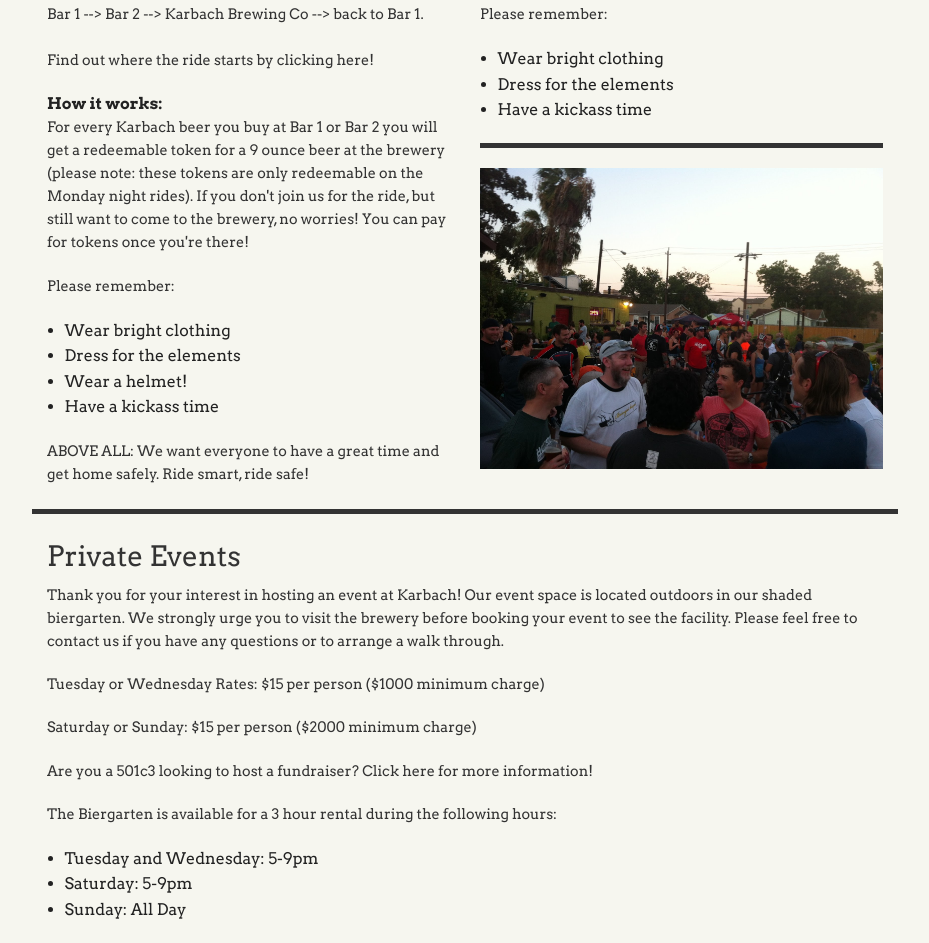
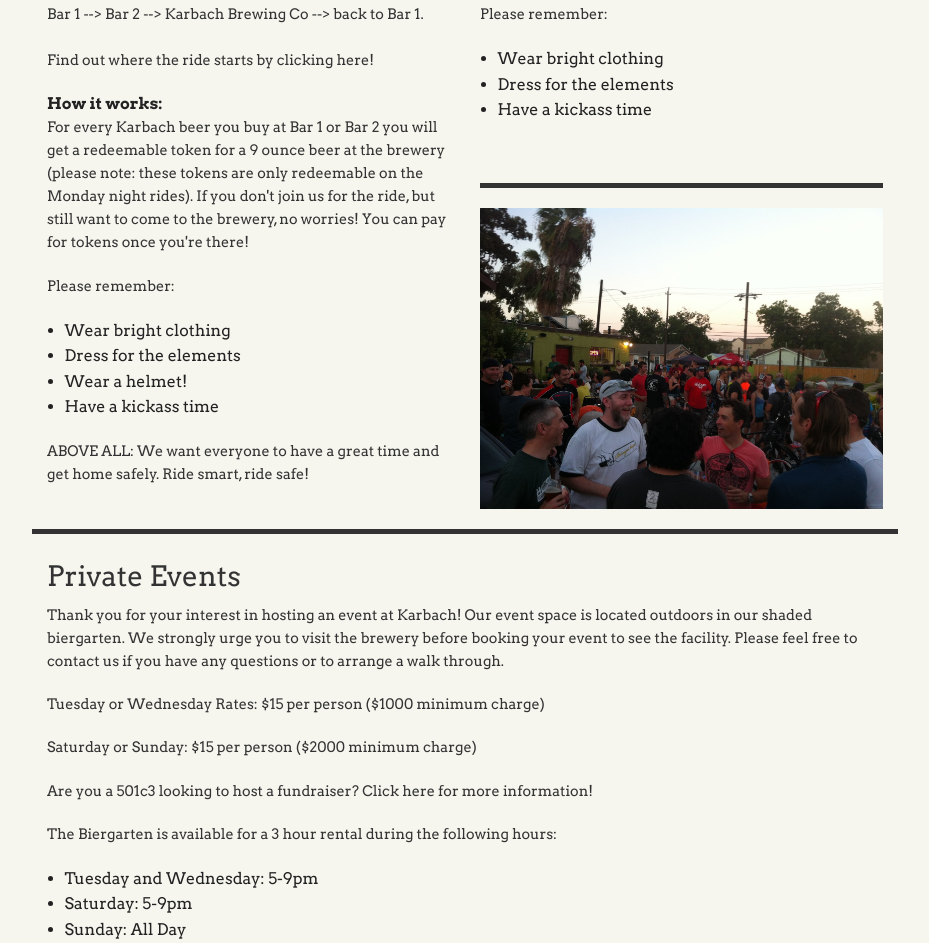
Before and after one commit to sbjablonski/final-project, a website: page tours.html in a window 1280 px wide. Shown: the part 1688-2631 px from the top of the page, without its empty margins (175-1104 px from the left). Drawn offline with nearby package versions, Linux system fonts and the light colour scheme.

Commit message:
tweaking.....

```diff
--- a/scss/style.scss
+++ b/scss/style.scss
@@ -270,7 +270,8 @@ body{
 
     .brewscruise-img{
         width: 100%;
-        margin-bottom: 40px;
+        margin-top: 40px;
+        margin-bottom: 20px;
         padding-top: 20px;
         border-top: 5px solid #333;
     }
```
Also changed, not shown: css/app.css.
